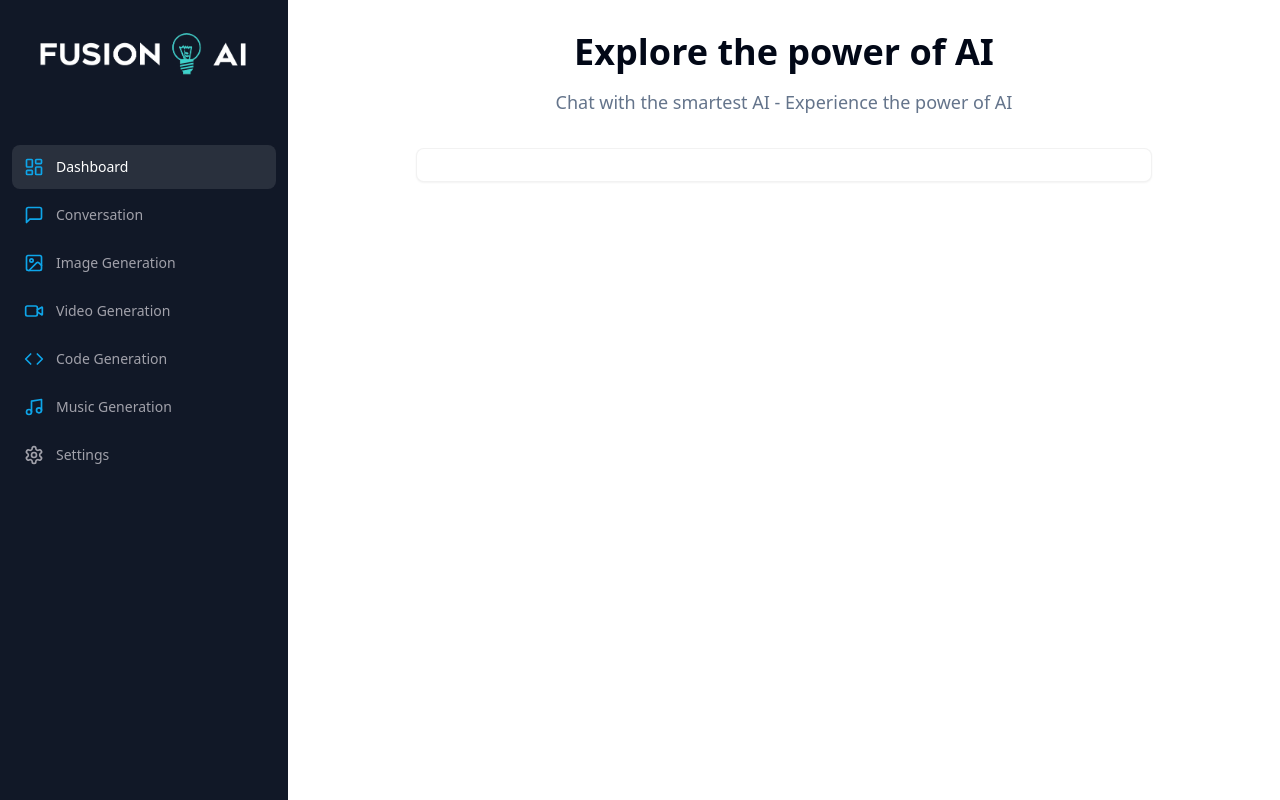
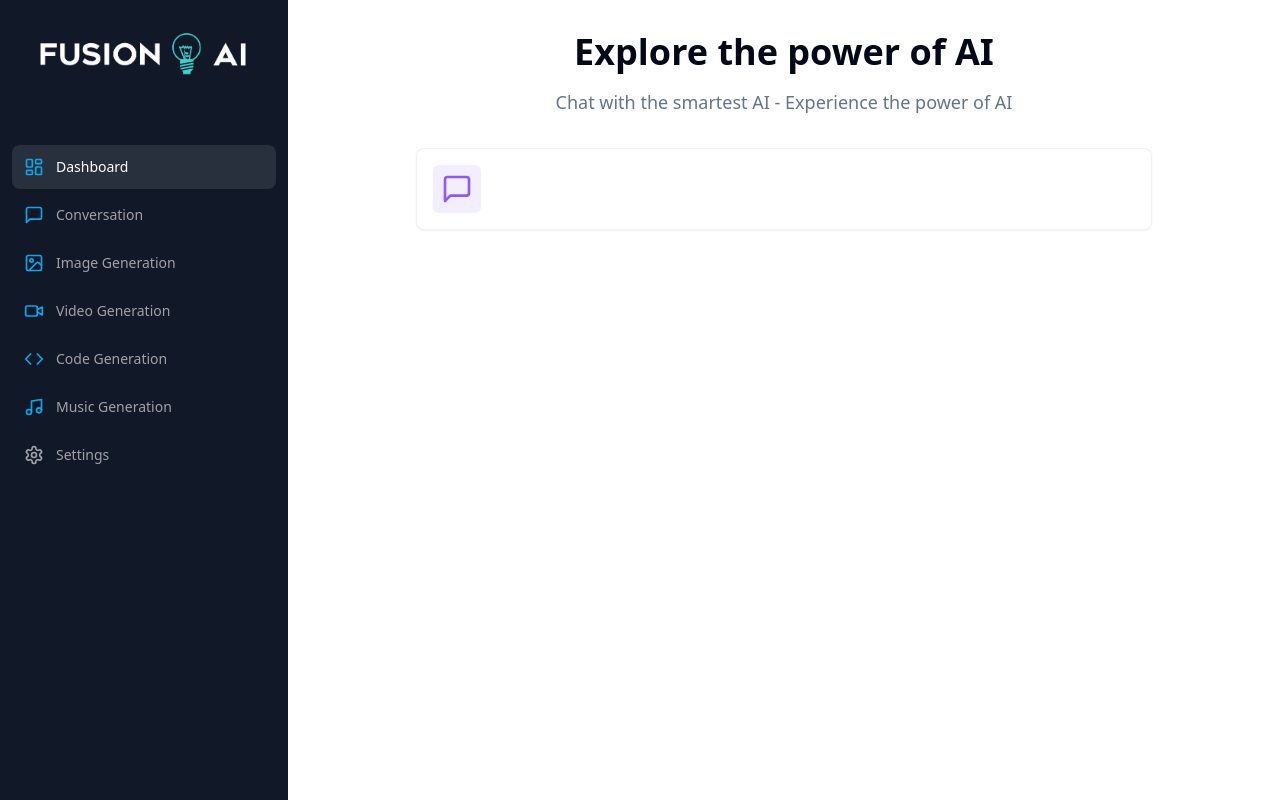
Before and after one commit to PrathamPrajapati7/Fusion-AI, a Next.js app: page /dashboard in a window 1280 px wide. Built offline with nearby package versions, Linux system fonts and the light colour scheme.

Commit message:
added icon for conversation

```diff
--- a/src/app/(dashboard)/(routes)/dashboard/page.tsx
+++ b/src/app/(dashboard)/(routes)/dashboard/page.tsx
@@ -1,6 +1,7 @@
 "use client";
 
 import { Card } from "@/components/ui/card";
+import { cn } from "@/lib/utils";
 
 import { MessageSquare } from "lucide-react";
 
@@ -31,6 +32,12 @@
           key={tool.href}
             className="p-4 border-black/5 flex items-center justify-between hover:shadow-md transition cursor-pointer"
             >
+              <div className="flex items-center gap-x-4">
+                <div className={cn("p-2 w-fit rounded-md", tool.bgcolor)}>
+                  <tool.icon className={cn("w-8 h-8", tool.color)} />
+
+                </div>
+              </div>
           </Card>
         ))
 
```
